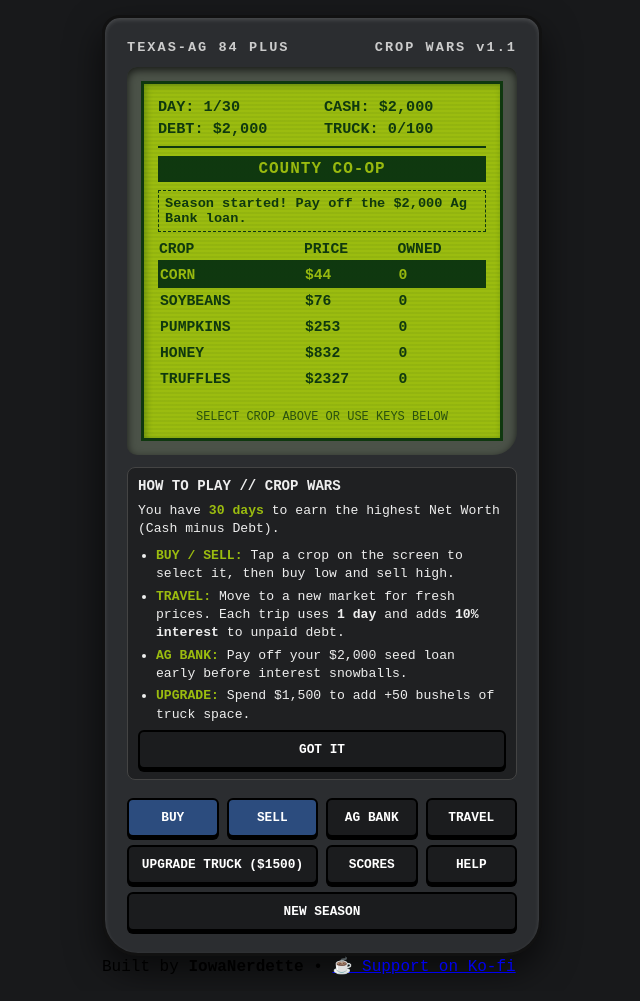
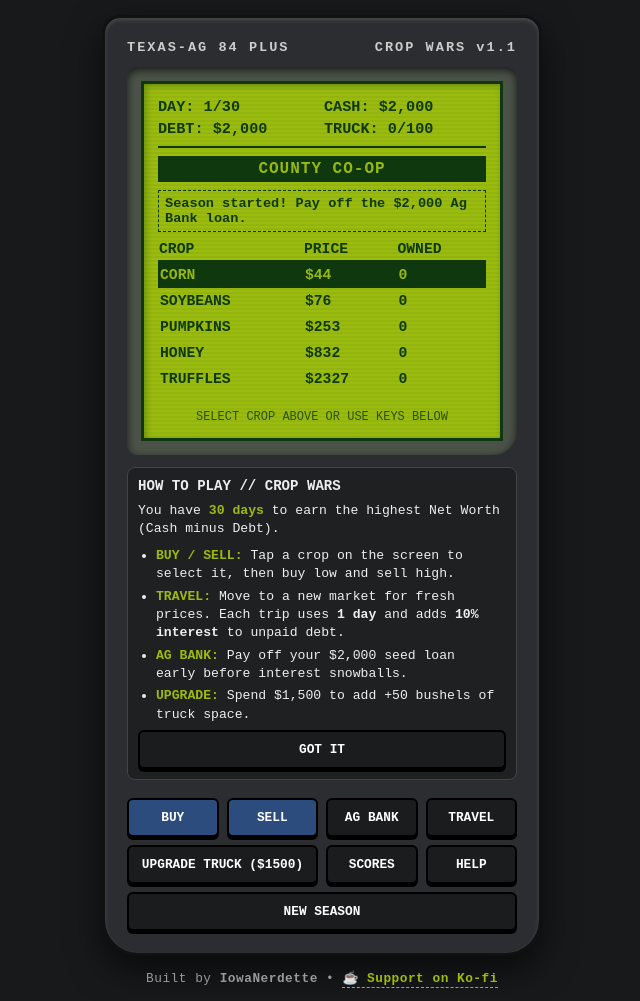
Before and after one commit to eflage/crop-wars, a plain HTML site: page index.html in a window 1280 px wide. Shown: the whole page, without its empty margins (318-958 px from the left). Drawn offline with Linux system fonts and the light colour scheme.

Commit message:
Add footer styles to style.css

```diff
--- a/style.css
+++ b/style.css
@@ -280,3 +280,32 @@ input[type="text"] {
   padding: 3px 0;
   border-bottom: 1px solid #2e3033;
 }
+
+.page-wrapper {
+  display: flex;
+  flex-direction: column;
+  align-items: center;
+  width: 100%;
+}
+
+/* Footer Style */
+.calc-footer {
+  margin-top: 14px;
+  text-align: center;
+  font-size: 0.8rem;
+  color: #999;
+  letter-spacing: 0.5px;
+}
+
+.calc-footer a {
+  color: var(--lcd-bg);
+  text-decoration: none;
+  font-weight: bold;
+  border-bottom: 1px dashed var(--lcd-bg);
+  padding-bottom: 1px;
+}
+
+.calc-footer a:hover {
+  color: #fff;
+  border-bottom-color: #fff;
+}
```
